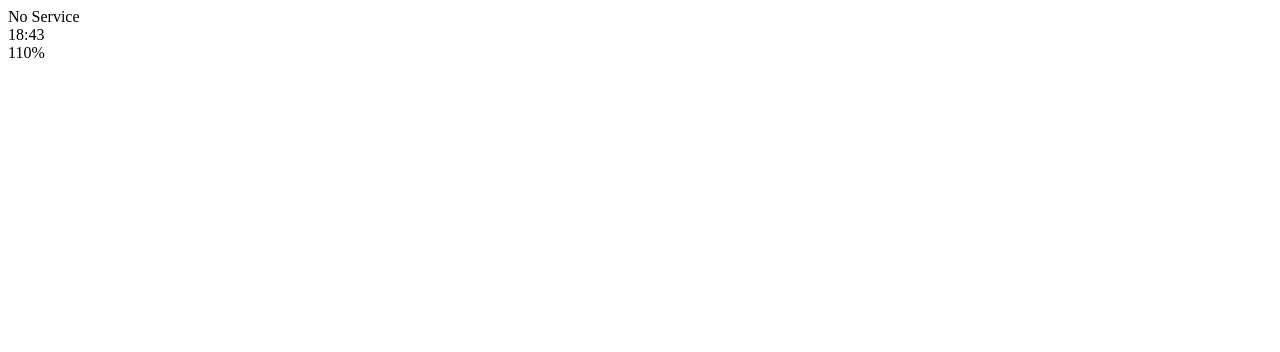
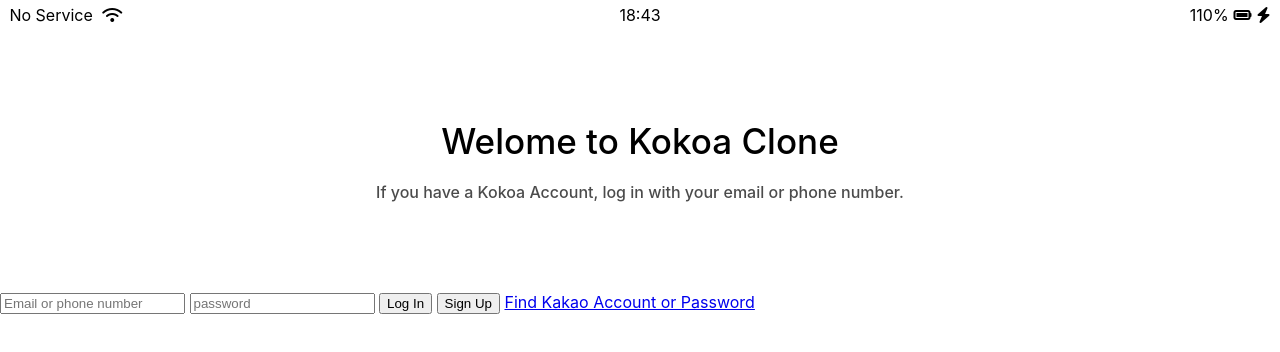
Before and after one commit to SnowIsDev/kokoa-clone, a plain HTML site: page index.html in a window 1280 px wide. Drawn offline with Linux system fonts and the light colour scheme.

Commit message:
Created reset.css, status-bar.css, header.css

```diff
--- /dev/null
+++ b/css/header.css
@@ -0,0 +1,18 @@
+.welcome-header {
+  margin: 90px 0;
+  text-align: center;
+  display: flex;
+  flex-direction: column;
+  align-items: center;
+  font-weight: 500;
+}
+
+.welcome-header__title {
+  margin-bottom: 20px;
+  font-size: 35px;
+}
+
+.welcome-header__text {
+  width: 60%;
+  opacity: 0.7;
+}
--- /dev/null
+++ b/css/reset.css
@@ -0,0 +1,88 @@
+html,
+body,
+div,
+span,
+applet,
+object,
+iframe,
+h1,
+h2,
+h3,
+h4,
+h5,
+h6,
+p,
+blockquote,
+pre,
+a,
+abbr,
+acronym,
+address,
+big,
+cite,
+code,
+del,
+dfn,
+em,
+img,
+ins,
+kbd,
+q,
+s,
+samp,
+small,
+strike,
+strong,
+sub,
+sup,
+tt,
+var,
+b,
+u,
+i,
+center,
+dl,
+dt,
+dd,
+ol,
+ul,
+li,
+fieldset,
+form,
+label,
+legend,
+table,
+caption,
+tbody,
+tfoot,
+thead,
+tr,
+th,
+td,
+article,
+aside,
+canvas,
+details,
+embed,
+figure,
+figcaption,
+footer,
+header,
+hgroup,
+menu,
+nav,
+output,
+ruby,
+section,
+summary,
+time,
+mark,
+audio,
+video {
+  margin: 0;
+  padding: 0;
+  border: 0;
+  font-size: 100%;
+  font: inherit;
+  vertical-align: baseline;
+}
--- /dev/null
+++ b/css/status-bar.css
@@ -0,0 +1,26 @@
+.status-bar {
+  display: flex;
+  justify-content: center;
+  padding: 5px 3px;
+}
+
+.status-bar__column {
+  width: 33%;
+}
+
+.status-bar__column:first-child span {
+  margin-right: 5px;
+}
+.status-bar__column:nth-child(2) {
+  display: flex;
+  justify-content: center;
+}
+.status-bar__column:last-child {
+  display: flex;
+  justify-content: flex-end;
+  align-items: center;
+}
+
+.status-bar__column .fa-battery-full {
+  margin: 0px 5px;
+}
--- /dev/null
+++ b/css/styles.css
@@ -0,0 +1,7 @@
+@import "reset.css";
+@import "status-bar.css";
+@import "header.css";
+body {
+  font-family: -apple-system, BlinkMacSystemFont, "Segoe UI", Roboto, Oxygen,
+    Ubuntu, Cantarell, "Open Sans", "Helvetica Neue", sans-serif;
+}
--- a/index.html
+++ b/index.html
@@ -1,25 +1,45 @@
 <!DOCTYPE html>
-<html lang="ko">
+<html lang="en">
   <head>
-    <meta charset="UTF-8">
-    <meta http-equiv="X-UA-Compatible" content="IE=edge">
-    <meta name="viewport" content="width=device-width, initial-scale=1.0">
-    <title>Welcome to Kokoa talk</title>
+    <link rel="stylesheet" href="css/styles.css" />
+    <meta charset="UTF-8" />
+    <meta name="viewport" content="width=device-width, initial-scale=1.0" />
+    <title>welcome to kokoatalk</title>
   </head>
   <body>
-    <div id="status-bar">
+    <div class="status-bar">
       <div class="status-bar__column">
         <span>No Service</span>
-            <!-- To Do : icon -->
+        <i class="fas fa-wifi"></i>
       </div>
       <div class="status-bar__column">
         <span>18:43</span>
       </div>
       <div class="status-bar__column">
         <span>110%</span>
-            <!-- battery -->
-            <!-- lightning -->
+        <i class="fas fa-battery-full"></i>
+        <i class="fas fa-bolt"></i>
       </div>
     </div>
+
+    <header class="welcome-header">
+      <h1 class="welcome-header__title">Welome to Kokoa Clone</h1>
+      <p class="welcome-header__text">
+        If you have a Kokoa Account, log in with your email or phone number.
+      </p>
+    </header>
+
+    <form id="login-form">
+      <input type="text" placeholder="Email or phone number" />
+      <input type="password" placeholder="password" />
+      <input type="submit" value="Log In" />
+      <input type="submit" value="Sign Up" />
+      <a href="#">Find Kakao Account or Password</a>
+    </form>
+
+    <script
+      src="https://kit.fontawesome.com/f932052333.js"
+      crossorigin="anonymous"
+    ></script>
   </body>
 </html>
```
Lines whose indentation alone changed are shown as unchanged.
